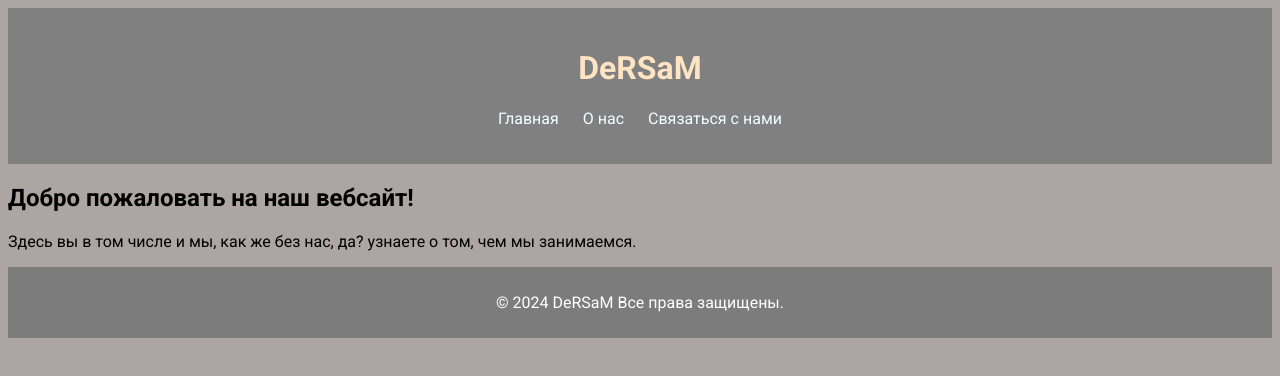
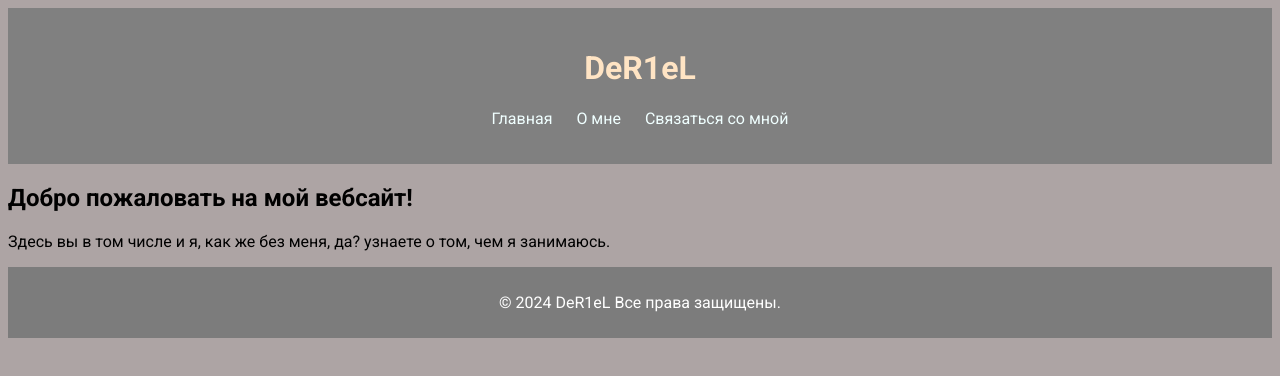
Before and after one commit to der1el/My_1st_website, a plain HTML site: page index.html in a window 1280 px wide. Drawn offline with Linux system fonts and the light colour scheme.

Commit message:
Update index.html

```diff
--- a/index.html
+++ b/index.html
@@ -5,27 +5,27 @@
 	<meta name="viewport" content="width=device-width, initial-scale=1.0">
 	<link rel="stylesheet" href="css/styles.css">
 	<link href="https://fonts.googleapis.com/css2?family=Roboto:wght@400;700&display=swap" rel="stylesheet">
-	<title>DeRSaM</title>
+	<title>DeR1eL</title>
 
 </head>
 <body>
 	<header>
-		<h1>DeRSaM</h1>
+		<h1>DeR1eL</h1>
 		<nav>
 			<ul>
 				<li><a href="#home">Главная</a></li>
-				<li><a href="#about">О нас</a></li>
-				<li><a href="#contact us">Связаться с нами</a></li>
+				<li><a href="#about">О мне</a></li>
+				<li><a href="#contact us">Связаться со мной</a></li>
 			</ul>
 			</nav>
 		</header>
 		<main>
-			<h2>Добро пожаловать на наш вебсайт!</h2>
-			<p>Здесь вы <spoiler>в том числе и мы, как же без нас, да?</spoiler> узнаете о том, чем мы занимаемся.</p>
+			<h2>Добро пожаловать на мой вебсайт!</h2>
+			<p>Здесь вы <spoiler>в том числе и я, как же без меня, да?</spoiler> узнаете о том, чем я занимаюсь.</p>
 		</main>
 
 		<footer>
-			<p>&copy; 2024 DeRSaM Все права защищены.</p>
+			<p>&copy; 2024 DeR1eL Все права защищены.</p>
 		</footer>
 </body>
 </html>
```
